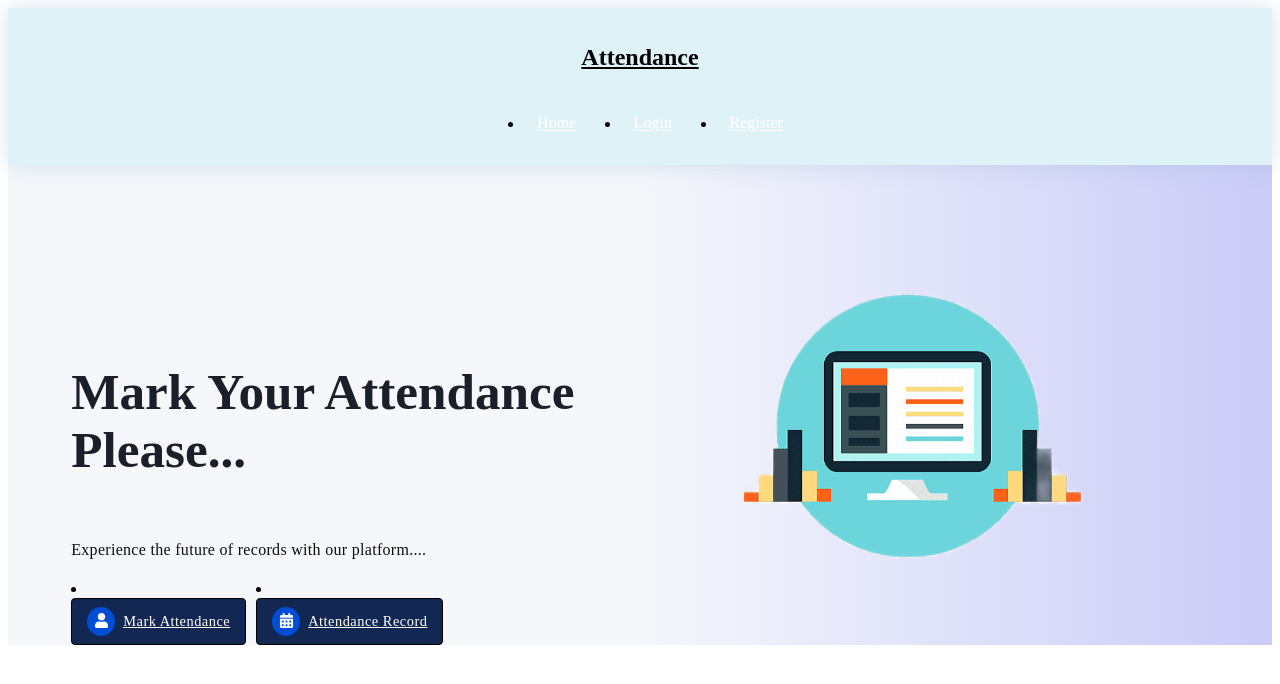
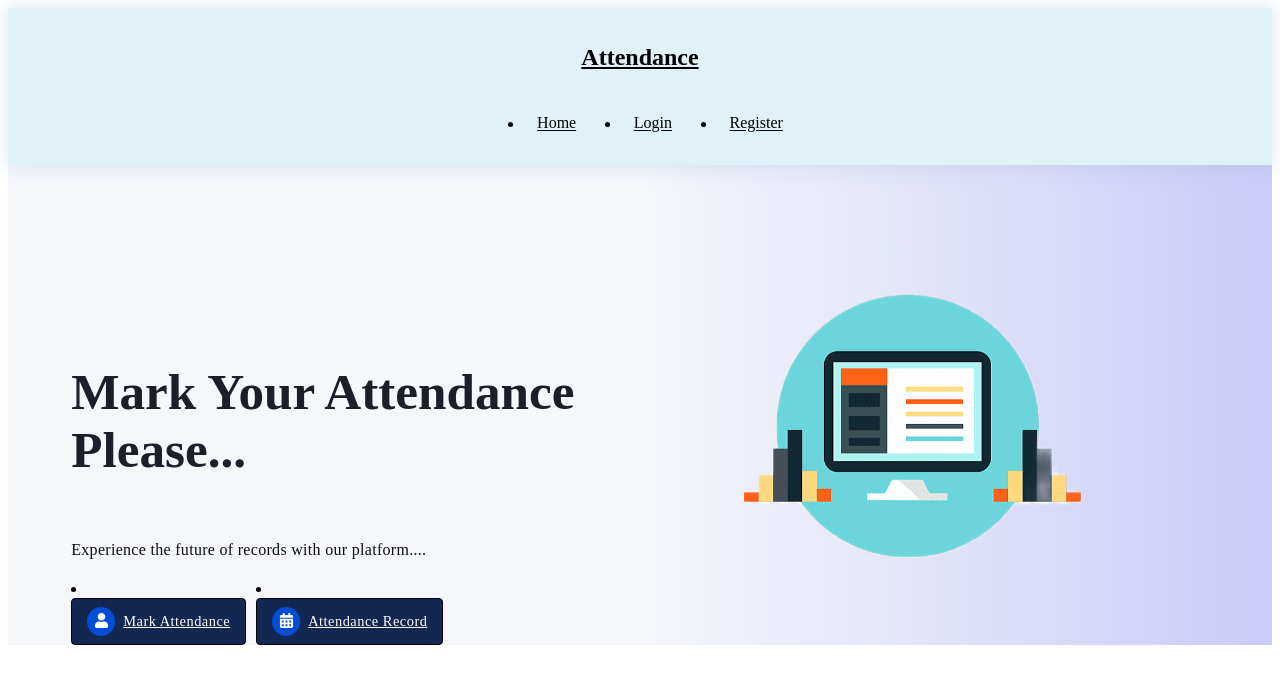
Before and after one commit to zeusopdark/Assignment_Frontend, a React (Create React App) app: page / in a window 1280 px wide. Shown: the top 684 px of the page. Built offline with nearby package versions, Linux system fonts and the light colour scheme.

Commit message:
Initial commit

```diff
--- a/src/styles/navbar.css
+++ b/src/styles/navbar.css
@@ -34,7 +34,7 @@ nav {
 }
 
 .nav-links .btn {
-    color: white;
+    color: black;
     font-size: 0.8rem;
     padding: 0.4rem 0.8rem;
     cursor: pointer;
@@ -78,8 +78,12 @@ nav {
         z-index: 20;
         gap: 3rem;
         transition: all 0.3s linear;
+        color: rgb(245, 245, 245);
+        background-color: rgba(8, 8, 8, 0.808);
+    }
+
+    .nav-links .btn {
         color: white;
-        background-color: rgba(31, 29, 29, 0.644);
     }
 
     .nav-active .nav-links {
```
